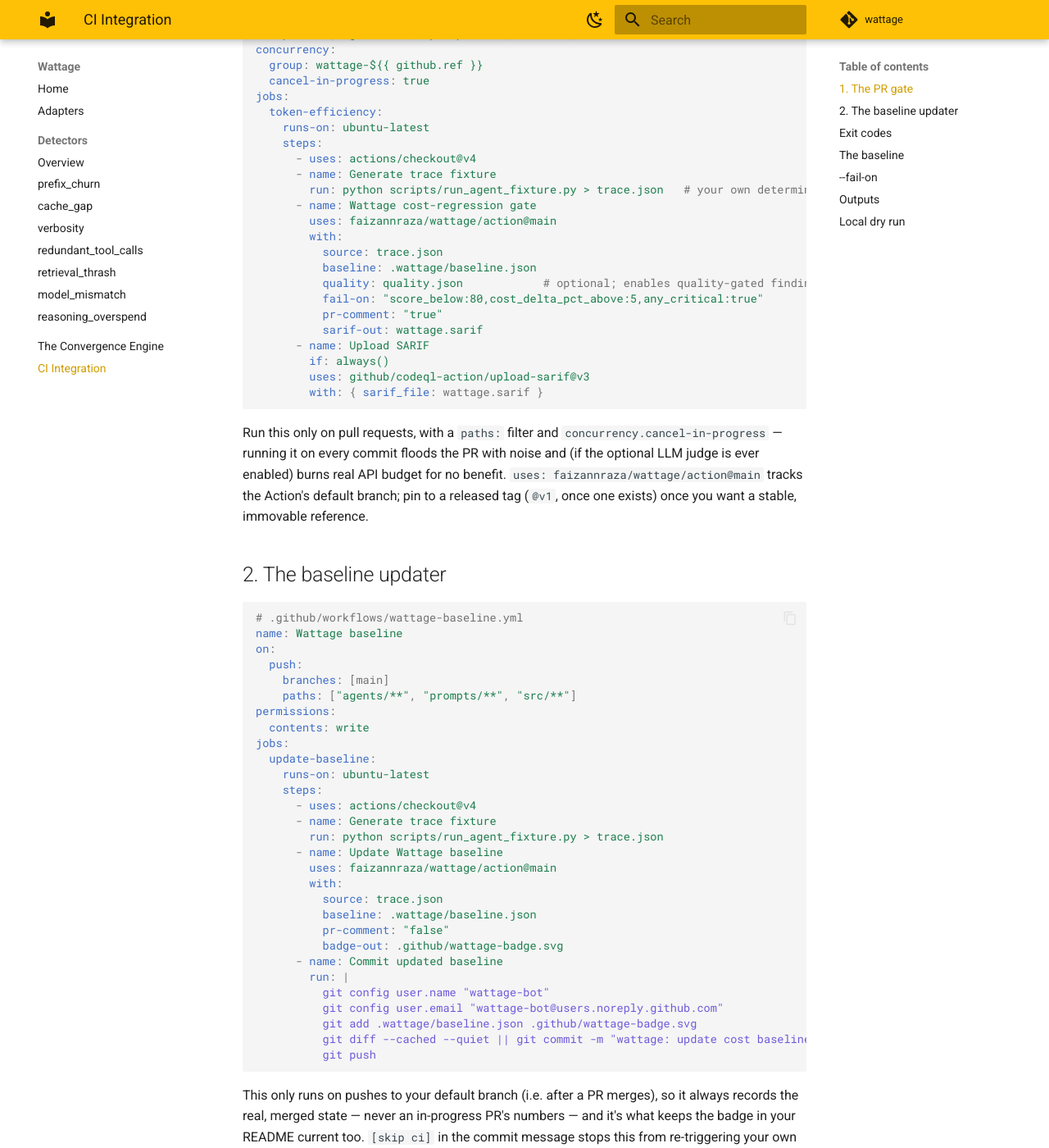
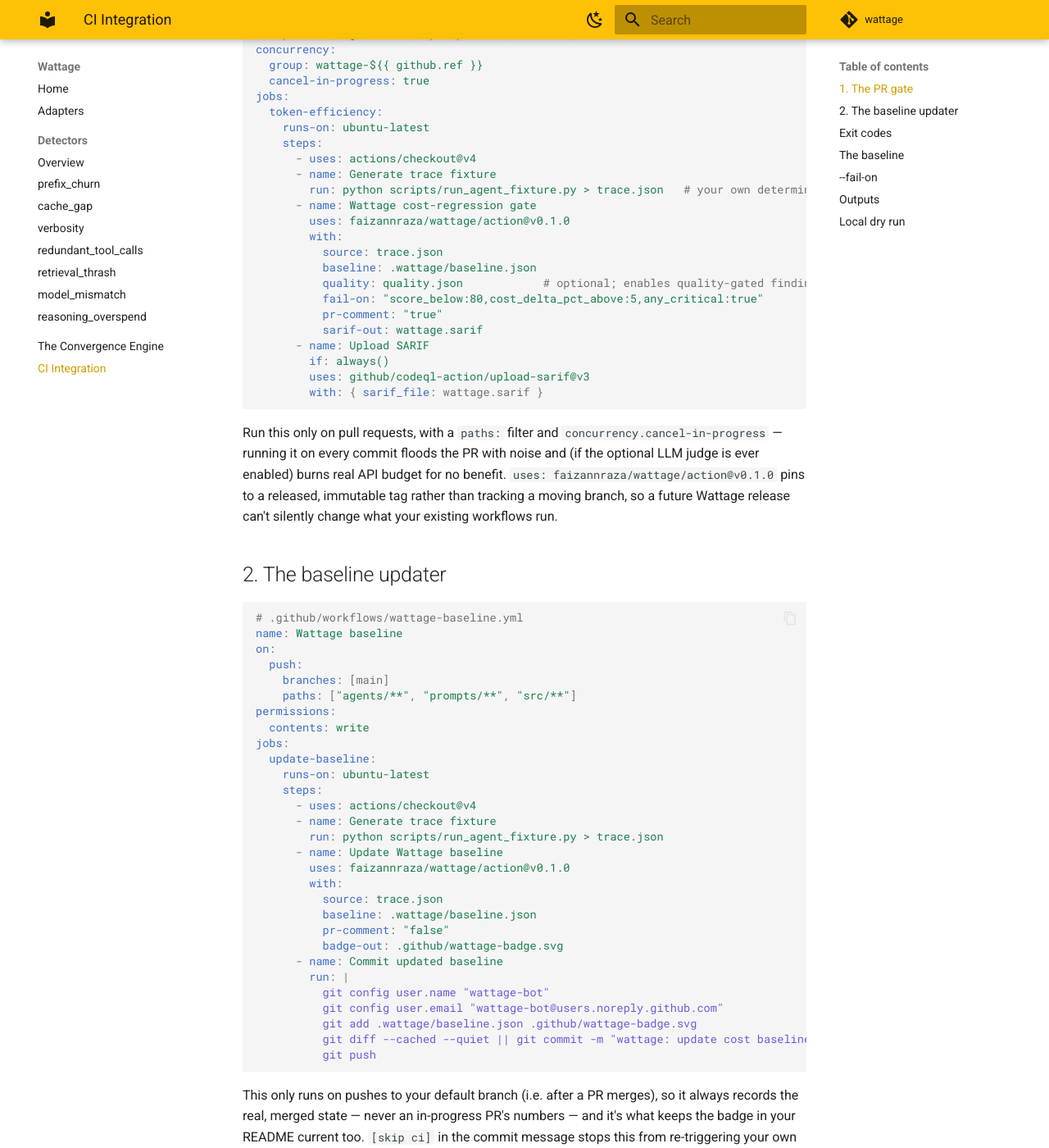
Before and after one commit to faizannraza/wattage, an MkDocs documentation site: the page built from docs/ci.md, in a window 1280 px wide and 1400 px high, scrolled down 572 px. Shown: the whole window at 82% size. Built offline with MkDocs 1.6.1 and Material for MkDocs 9.7.7, drawn with Linux system fonts in a browser that asks for light colours; comment, search, counter and statistics services are not loaded.

Commit message:
Pin Action references to the released v0.1.0 tag instead of @main
Now that v0.1.0 is tagged and released, README.md and docs/ci.md reference
faizannraza/wattage/action@v0.1.0 instead of the moving @main branch, so a
future push to main can't silently change what existing users' workflows
run. Verified action.yml actually resolves at this exact tag ref via the
GitHub contents API before committing.

Also fixes docs/ci.md's explanatory sentence, which still described the
old @main tracking behavior after the sed replacement — it now accurately
says @v0.1.0 pins to an immutable release.

````diff
--- a/docs/ci.md
+++ b/docs/ci.md
@@ -23,7 +23,7 @@
       - name: Generate trace fixture
         run: python scripts/run_agent_fixture.py > trace.json   # your own deterministic eval run
       - name: Wattage cost-regression gate
-        uses: faizannraza/wattage/action@main
+        uses: faizannraza/wattage/action@v0.1.0
         with:
           source: trace.json
           baseline: .wattage/baseline.json
@@ -37,7 +37,7 @@
         with: { sarif_file: wattage.sarif }
 ```
 
-Run this only on pull requests, with a `paths:` filter and `concurrency.cancel-in-progress` — running it on every commit floods the PR with noise and (if the optional LLM judge is ever enabled) burns real API budget for no benefit. `uses: faizannraza/wattage/action@main` tracks the Action's default branch; pin to a released tag (`@v1`, once one exists) once you want a stable, immovable reference.
+Run this only on pull requests, with a `paths:` filter and `concurrency.cancel-in-progress` — running it on every commit floods the PR with noise and (if the optional LLM judge is ever enabled) burns real API budget for no benefit. `uses: faizannraza/wattage/action@v0.1.0` pins to a released, immutable tag rather than tracking a moving branch, so a future Wattage release can't silently change what your existing workflows run.
 
 ## 2. The baseline updater
 
@@ -58,7 +58,7 @@
       - name: Generate trace fixture
         run: python scripts/run_agent_fixture.py > trace.json
       - name: Update Wattage baseline
-        uses: faizannraza/wattage/action@main
+        uses: faizannraza/wattage/action@v0.1.0
         with:
           source: trace.json
           baseline: .wattage/baseline.json
````
Also changed, not shown: README.md (+1 -1 lines).
